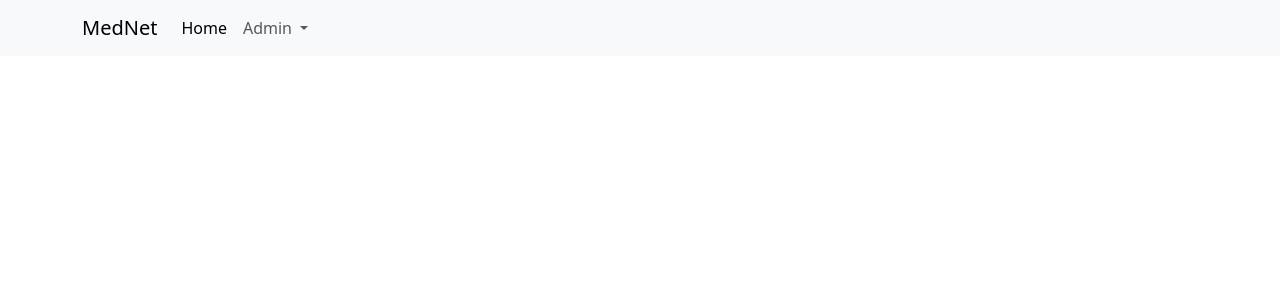
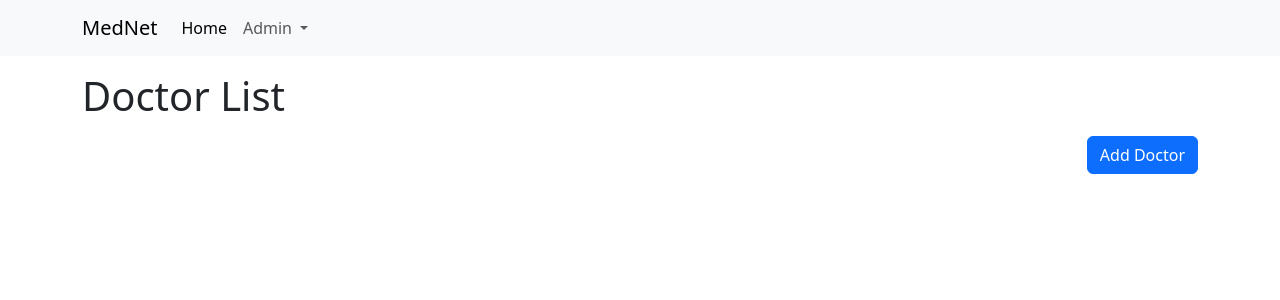
Before and after one commit to FlaviusStefan/MedNet.UI, an Angular app: page /admin/doctors in a window 1280 px wide. Before the commit this address led to /. Shown: the top 300 px of the page. Built offline with nearby package versions, Linux system fonts and the light colour scheme.

Commit message:
created "doctor-list" component + angular routing

```diff
--- a/src/app/app-routing.module.ts
+++ b/src/app/app-routing.module.ts
@@ -1,7 +1,13 @@
 import { NgModule } from '@angular/core';
 import { RouterModule, Routes } from '@angular/router';
+import { DoctorListComponent } from './features/doctor/doctor-list/doctor-list.component';
 
-const routes: Routes = [];
+const routes: Routes = [
+  {
+    path: 'admin/doctors',
+    component: DoctorListComponent
+  }
+];
 
 @NgModule({
   imports: [RouterModule.forRoot(routes)],
--- a/src/app/app.module.ts
+++ b/src/app/app.module.ts
@@ -4,11 +4,13 @@
 import { AppRoutingModule } from './app-routing.module';
 import { AppComponent } from './app.component';
 import { NavbarComponent } from './core/components/navbar/navbar.component';
+import { DoctorListComponent } from './features/doctor/doctor-list/doctor-list.component';
 
 @NgModule({
   declarations: [
     AppComponent,
-    NavbarComponent
+    NavbarComponent,
+    DoctorListComponent
   ],
   imports: [
     BrowserModule,
--- a/src/app/core/components/navbar/navbar.component.html
+++ b/src/app/core/components/navbar/navbar.component.html
@@ -14,7 +14,7 @@
               Admin
             </a>
             <ul class="dropdown-menu">
-              <li><a class="dropdown-item" href="admin/doctors">Doctors</a></li>
+              <li><a class="dropdown-item" [routerLink]="['/admin/doctors']">Doctors</a></li>
               <li><hr class="dropdown-divider"></li>
               <li><a class="dropdown-item" href="admin/patients">Patients</a></li>
             </ul>
--- /dev/null
+++ b/src/app/features/doctor/doctor-list/doctor-list.component.html
@@ -0,0 +1,10 @@
+<div class="container">
+
+    <h1 class="mt-3">Doctor List</h1>
+
+    <div class="d-flex justify-content-end mt-3">
+        <a class="btn btn-primary">Add Doctor</a>
+
+    </div>
+
+</div>
```
Also changed, not shown: src/app/features/doctor/doctor-list/doctor-list.component.ts (added, +10 -0 lines), src/app/features/doctor/doctor-list/doctor-list.component.css (added), 1 other file (tests, documents, lock files or other folders).
